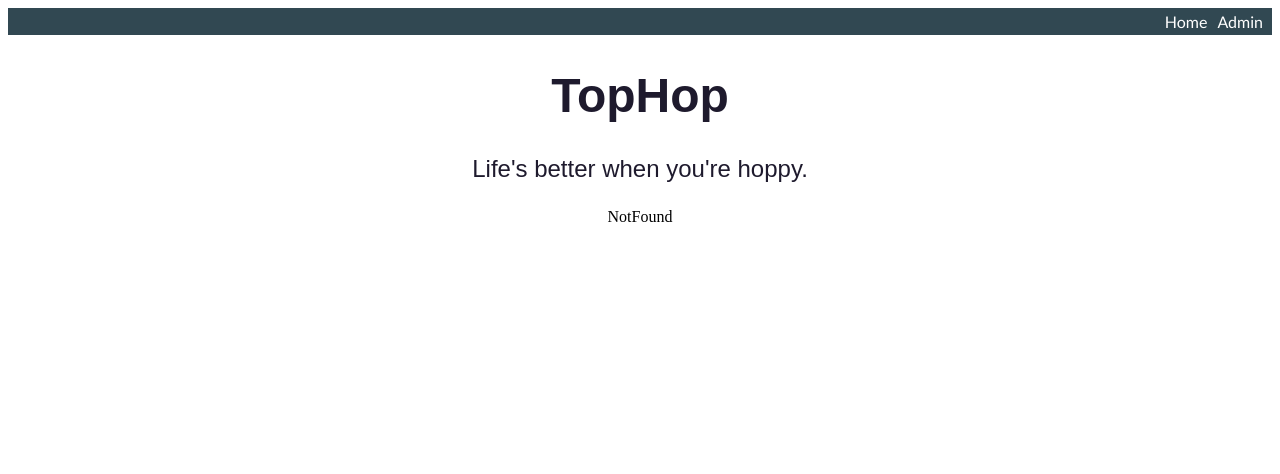
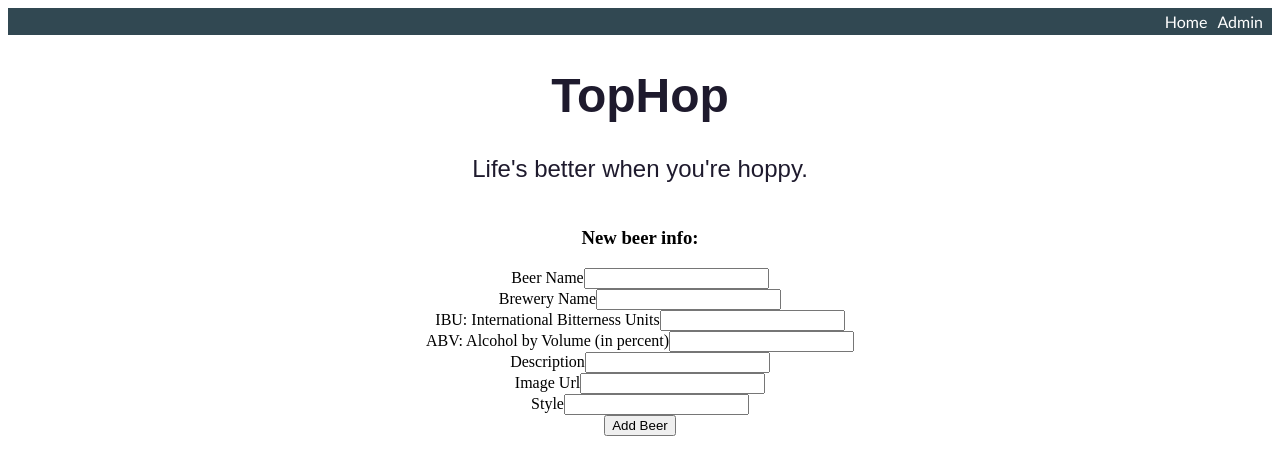
Before and after one commit to jennafrancis/tophop-client, a React (Create React App) app: page /beers/new in a window 1280 px wide. Shown: the top 474 px of the page. Built offline with nearby package versions, Linux system fonts and the light colour scheme; no server answers.

Commit message:
AddBeer form with route to /beers/new

```diff
--- a/src/App.js
+++ b/src/App.js
@@ -42,11 +42,15 @@ class App extends Component {
             <Route exact path="/" render={(props) => (
               <Home {...props} beers={this.props.beers} />
             )} />
+            <Route exact path="/beers/new" render={(props) => (
+              <AddBeer {...props} addBeer={this.addBeer} />
+            )} />
             <Route exact path="/beers/slug" render={(props) => (
               <BeerShow {...props} beer={this.props.currentBeer} />
             )} />
             <Route exact path="/login" component={Login} />
             <Route component={NotFound} />
+
           </Switch>
 
           <div className="form">
--- a/src/components/AddBeer.js
+++ b/src/components/AddBeer.js
@@ -40,7 +40,85 @@ class AddBeer extends Component {
 
   render() {
     return (
-      <BeerForm handleOnSubmit={this.handleOnSubmit}/>
+      <form onSubmit={this.props.handleOnSubmit}>
+        <div>
+          <h3>New beer info:</h3>
+        </div>
+
+        <div>
+          <label htmlFor="beer_name">Beer Name</label>
+          <input
+            type="text"
+            name="name"
+            value={this.state.name}
+            onChange={this.handleOnChange}
+            />
+        </div>
+
+        <div>
+          <label htmlFor="beer_brewery">Brewery Name</label>
+          <input
+            type="text"
+            name="brewery"
+            value={this.state.brewery}
+            onChange={this.handleOnChange}
+            />
+        </div>
+
+        <div>
+          <label htmlFor="beer_ibu">IBU: International Bitterness Units</label>
+          <input
+            type="number"
+            name="ibu"
+            step="1"
+            value={this.state.ibu}
+            onChange={this.handleOnChange}
+            />
+        </div>
+
+        <div>
+          <label htmlFor="beer_abv">ABV: Alcohol by Volume (in percent)</label>
+          <input
+            type="number"
+            step="0.1"
+            name="abv"
+            value={this.state.abv}
+            onChange={this.handleOnChange}
+            />
+        </div>
+
+        <div>
+          <label htmlFor="beer_description">Description</label>
+          <input
+            type="text"
+            name="description"
+            value={this.state.description}
+            onChange={this.handleOnChange}
+            />
+        </div>
+
+        <div>
+          <label htmlFor="beer_image_url">Image Url</label>
+          <input
+            type="url"
+            name="image_url"
+            value={this.state.image_url}
+            onChange={this.handleOnChange}
+            />
+        </div>
+
+        <div>
+          <label htmlFor="beer_style">Style</label>
+          <input
+            type="text"
+            name="style"
+            value={this.state.style}
+            onChange={this.handleOnChange}
+            />
+        </div>
+
+        <button>Add Beer</button>
+      </form>
     )
   }
 }
--- a/src/redux/reducers/currentBeer.js
+++ b/src/redux/reducers/currentBeer.js
@@ -1,3 +1,3 @@
-export default ( state = { name: 'Doom', id: 1, brewery: "Founders", ibu: 100, abv: 10 }, action) => {
+export default ( state = {}, action) => {
   return state
 }
```
